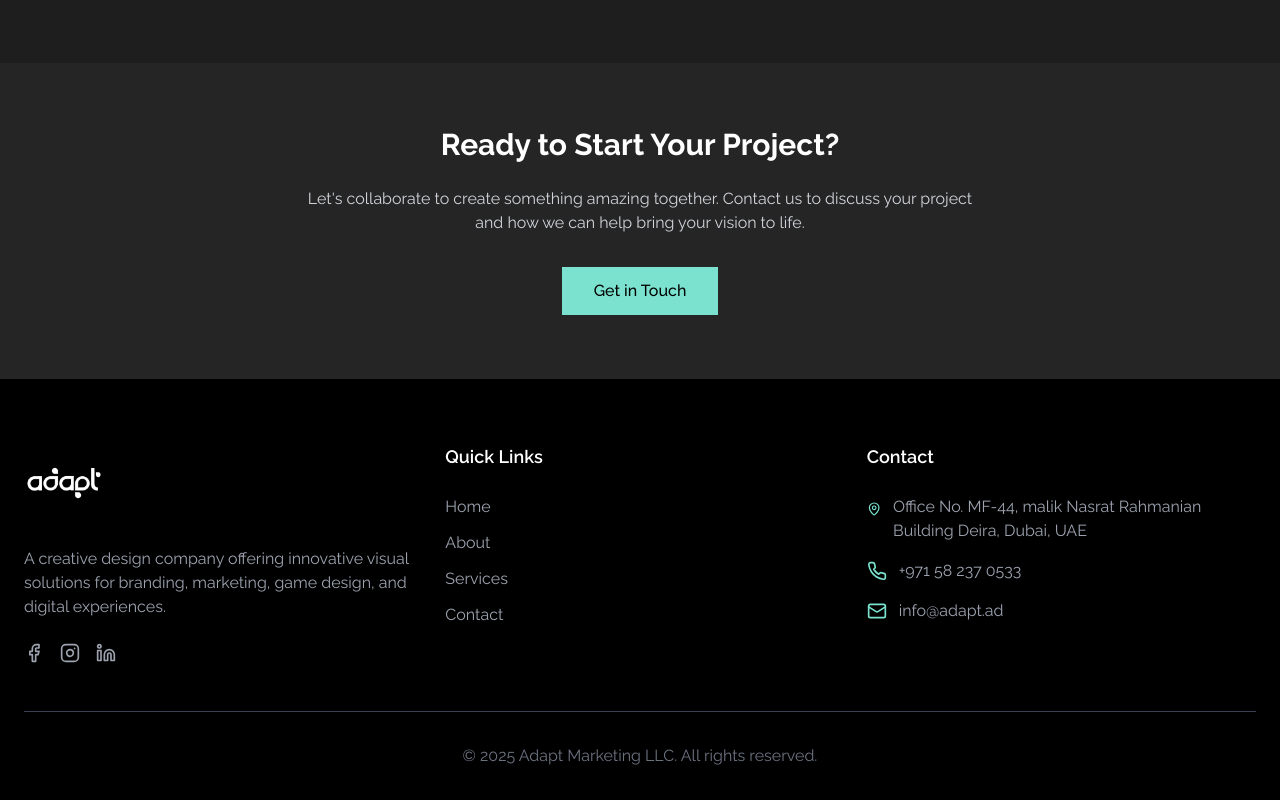
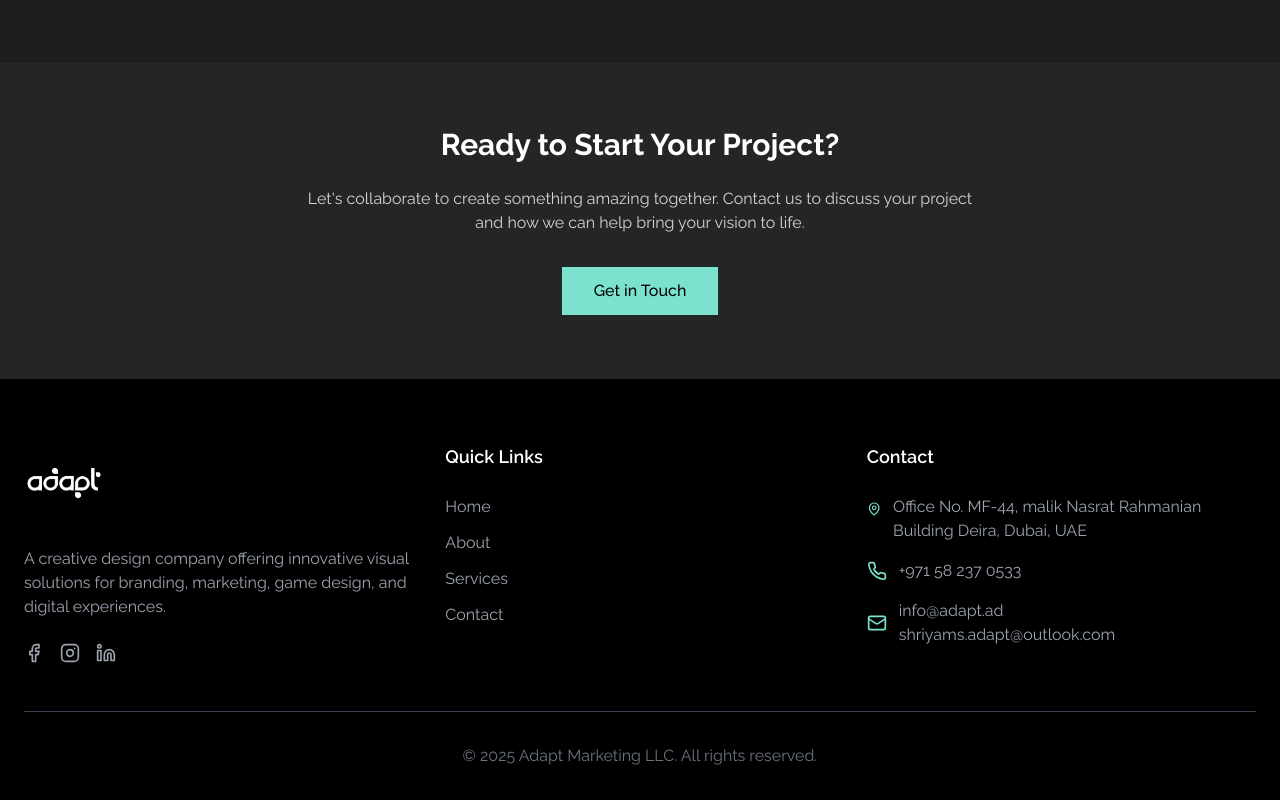
Before and after one commit to syedahmedullah14/Adapt-website, a Next.js app: page /portfolio in a window 1280 px wide. Shown: the part 2030-2830 px from the top of the page. Built offline with nearby package versions, Linux system fonts and the light colour scheme.

Commit message:
Updated footer

```diff
--- a/components/footer.tsx
+++ b/components/footer.tsx
@@ -104,7 +104,7 @@ const Footer = () => {
               </li>
               <li className="flex items-center">
                 <Mail className="h-5 w-5 text-[#7AE2CF] mr-3" />
-                <span className="text-gray-400">info@adapt.ad</span>
+                <span className="text-gray-400">info@adapt.ad <br />shriyams.adapt@outlook.com</span>
               </li>
             </ul>
           </div>
```
